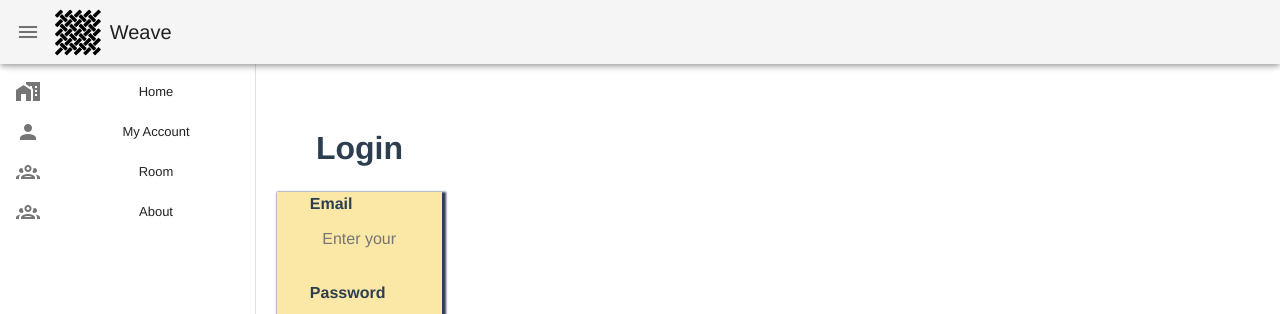
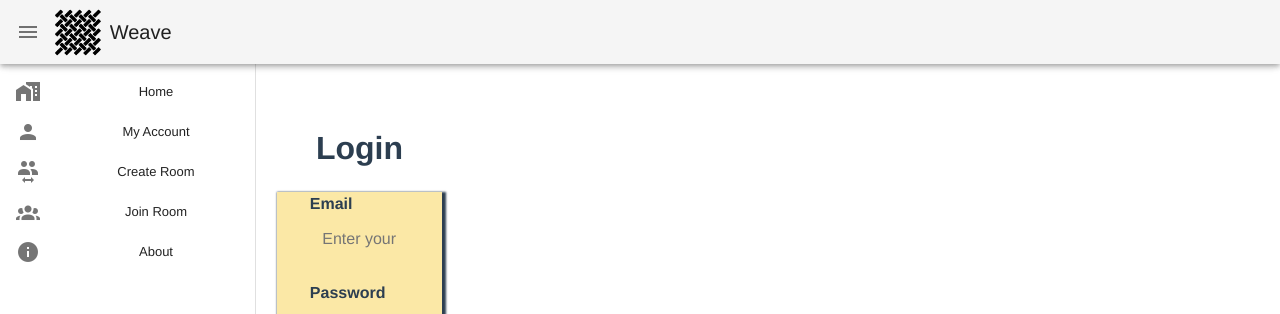
Before and after one commit to kevn07/codebrew2020, a Vue app in the folder codebrew2020/: page / in a window 1280 px wide. Shown: the top 314 px of the page. Built offline with nearby package versions, Linux system fonts and the light colour scheme.

Commit message:
updated the navbar

```diff
--- a/codebrew2020/src/App.vue
+++ b/codebrew2020/src/App.vue
@@ -58,8 +58,9 @@
       items: [
           { title: 'Home', icon: 'mdi-home-city', path: '/home' },
           { title: 'My Account', icon: 'mdi-account', path: '/profile' },
-          { title: 'Room', icon: 'mdi-account-group-outline', path: '/room' },
-          { title: 'About', icon: 'mdi-account-group-outline', path: '/about'}
+          { title: 'Create Room', icon: 'mdi-account-switch', path: '/createRoom'},
+          { title: 'Join Room', icon: 'mdi-account-group', path: '/room/1' },
+          { title: 'About', icon: 'mdi-information', path: '/about'}
         ]
     }),
     created () {
```
